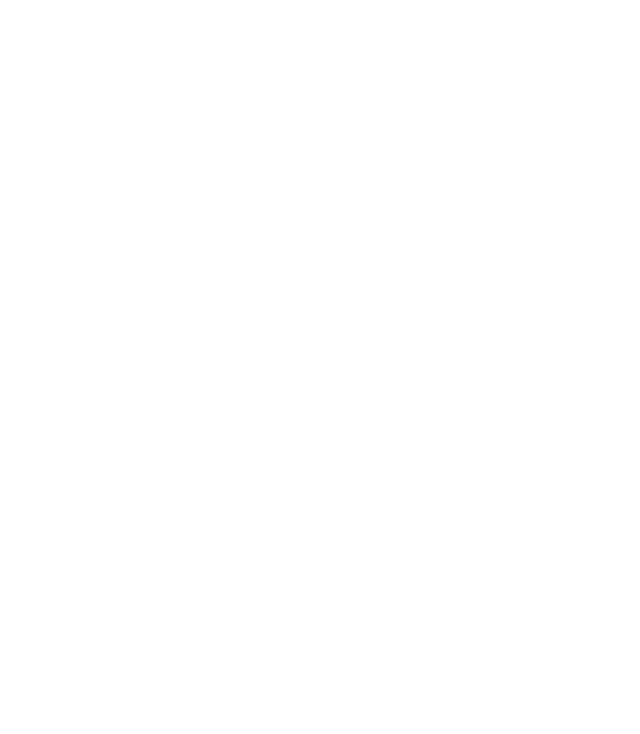
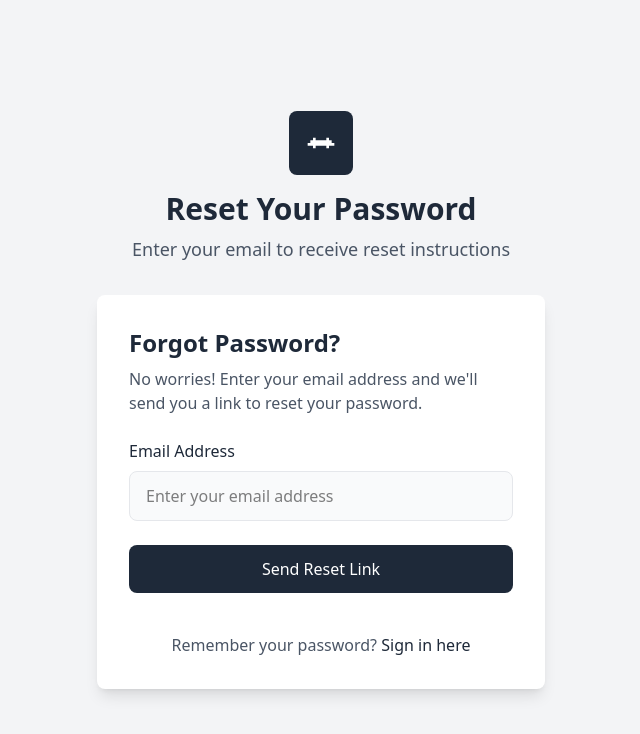
Before and after one commit to Janith-sh/GymFlow, a React (Vite) app: page /forgot-password in a window 1280 px wide. Before the commit this address had no page. Shown: the top 734 px of the page, without its empty margins (319-959 px from the left). Built offline with nearby package versions, Linux system fonts and the light colour scheme.

Commit message:
forgotpw

```diff
--- a/src/App.jsx
+++ b/src/App.jsx
@@ -13,6 +13,7 @@
 import Settings from './pages/Settings';
 import Login from './pages/Login';
 import Signup from './pages/Signup';
+import ForgotPassword from './pages/ForgotPassword';
 import './App.css';
 
 function App() {
@@ -21,6 +22,7 @@
       <Routes>
         <Route path="/login" element={<Login />} />
         <Route path="/signup" element={<Signup />} />
+        <Route path="/forgot-password" element={<ForgotPassword />} />
         <Route path="/check-in" element={<QRScanAttendance />} />
         <Route path="/dashboard" element={<Layout><Dashboard /></Layout>} />
         <Route path="/" element={<Login />} />
--- /dev/null
+++ b/src/pages/ForgotPassword.jsx
@@ -0,0 +1,143 @@
+import React, { useState } from 'react';
+import { useNavigate } from 'react-router-dom';
+
+const ForgotPassword = () => {
+  const [email, setEmail] = useState('');
+  const [isSubmitted, setIsSubmitted] = useState(false);
+  const navigate = useNavigate();
+
+  const handleSubmit = (e) => {
+    e.preventDefault();
+
+    if (!email) {
+      alert('Please enter your email address');
+      return;
+    }
+
+    // Simulate password reset process
+    setIsSubmitted(true);
+
+    // After 3 seconds, redirect to login
+    setTimeout(() => {
+      navigate('/login');
+    }, 3000);
+  };
+
+  const handleBackToLogin = () => {
+    navigate('/login');
+  };
+
+  if (isSubmitted) {
+    return (
+      <div className="min-h-screen bg-gray-100 flex flex-col items-center justify-center px-4">
+        {/* Header Section */}
+        <div className="text-center mb-8">
+          {/* Logo */}
+          <div className="w-16 h-16 bg-gray-800 rounded-lg flex items-center justify-center mx-auto mb-4">
+            <svg className="w-8 h-8 text-white" fill="currentColor" viewBox="0 0 24 24">
+              <path d="M6 8h2v8H6V8zm10 0h2v8h-2V8zM4 10h16v4H4v-4zM2 12h2v2H2v-2zm18 0h2v2h-2v-2z"/>
+            </svg>
+          </div>
+
+          {/* Success Message */}
+          <h1 className="text-3xl font-bold text-gray-800 mb-2">Check Your Email</h1>
+          <p className="text-gray-600 text-lg">We've sent you a password reset link</p>
+        </div>
+
+        {/* Success Card */}
+        <div className="bg-white rounded-lg shadow-lg w-full max-w-md p-8 text-center">
+          <div className="w-16 h-16 bg-green-100 rounded-full flex items-center justify-center mx-auto mb-4">
+            <svg className="w-8 h-8 text-green-600" fill="currentColor" viewBox="0 0 24 24">
+              <path d="M9 16.17L4.83 12l-1.42 1.41L9 19 21 7l-1.41-1.41z"/>
+            </svg>
+          </div>
+
+          <h2 className="text-2xl font-bold text-gray-800 mb-2">Email Sent!</h2>
+          <p className="text-gray-600 mb-6">
+            We've sent a password reset link to <strong>{email}</strong>.
+            Please check your email and follow the instructions to reset your password.
+          </p>
+
+          <div className="space-y-3">
+            <button
+              onClick={handleBackToLogin}
+              className="w-full bg-gray-800 text-white py-3 rounded-lg font-medium hover:bg-gray-900 transition-colors duration-200"
+            >
+              Back to Sign In
+            </button>
+
+            <p className="text-sm text-gray-500">
+              Didn't receive the email? Check your spam folder or{' '}
+              <button
+                onClick={() => setIsSubmitted(false)}
+                className="text-gray-800 font-medium hover:underline"
+              >
+                try again
+              </button>
+            </p>
+          </div>
+        </div>
+      </div>
+    );
+  }
+
+  return (
+    <div className="min-h-screen bg-gray-100 flex flex-col items-center justify-center px-4">
+      {/* Header Section */}
+      <div className="text-center mb-8">
+        {/* Logo */}
+        <div className="w-16 h-16 bg-gray-800 rounded-lg flex items-center justify-center mx-auto mb-4">
+          <svg className="w-8 h-8 text-white" fill="currentColor" viewBox="0 0 24 24">
+            <path d="M6 8h2v8H6V8zm10 0h2v8h-2V8zM4 10h16v4H4v-4zM2 12h2v2H2v-2zm18 0h2v2h-2v-2z"/>
+          </svg>
+        </div>
+
+        {/* Welcome Text */}
+        <h1 className="text-3xl font-bold text-gray-800 mb-2">Reset Your Password</h1>
+        <p className="text-gray-600 text-lg">Enter your email to receive reset instructions</p>
+      </div>
+
+      {/* Forgot Password Form Card */}
+      <div className="bg-white rounded-lg shadow-lg w-full max-w-md p-8">
+        <h2 className="text-2xl font-bold text-gray-800 mb-2">Forgot Password?</h2>
+        <p className="text-gray-600 mb-6">No worries! Enter your email address and we'll send you a link to reset your password.</p>
+
+        <form onSubmit={handleSubmit}>
+          <div className="mb-6">
+            <label className="block text-gray-800 font-medium mb-2">Email Address</label>
+            <input
+              type="email"
+              value={email}
+              onChange={(e) => setEmail(e.target.value)}
+              placeholder="Enter your email address"
+              className="w-full px-4 py-3 bg-gray-50 border border-gray-200 rounded-lg focus:outline-none focus:ring-2 focus:ring-gray-800 focus:border-transparent"
+              required
+            />
+          </div>
+
+          <button
+            type="submit"
+            className="w-full bg-gray-800 text-white py-3 rounded-lg font-medium hover:bg-gray-900 transition-colors duration-200 mb-4"
+          >
+            Send Reset Link
+          </button>
+        </form>
+
+        {/* Back to Login Link */}
+        <div className="mt-6 text-center">
+          <p className="text-gray-600">
+            Remember your password?{' '}
+            <button
+              onClick={handleBackToLogin}
+              className="text-gray-800 font-medium hover:underline"
+            >
+              Sign in here
+            </button>
+          </p>
+        </div>
+      </div>
+    </div>
+  );
+};
+
+export default ForgotPassword;
--- a/src/pages/Login.jsx
+++ b/src/pages/Login.jsx
@@ -77,7 +77,7 @@
           </button>
 
           <div className="text-center">
-            <a href="#" className="text-gray-600 hover:text-gray-800 text-sm">Forgot password?</a>
+            <a href="/forgot-password" className="text-gray-600 hover:text-gray-800 text-sm">Forgot password?</a>
           </div>
         </form>
 
```
